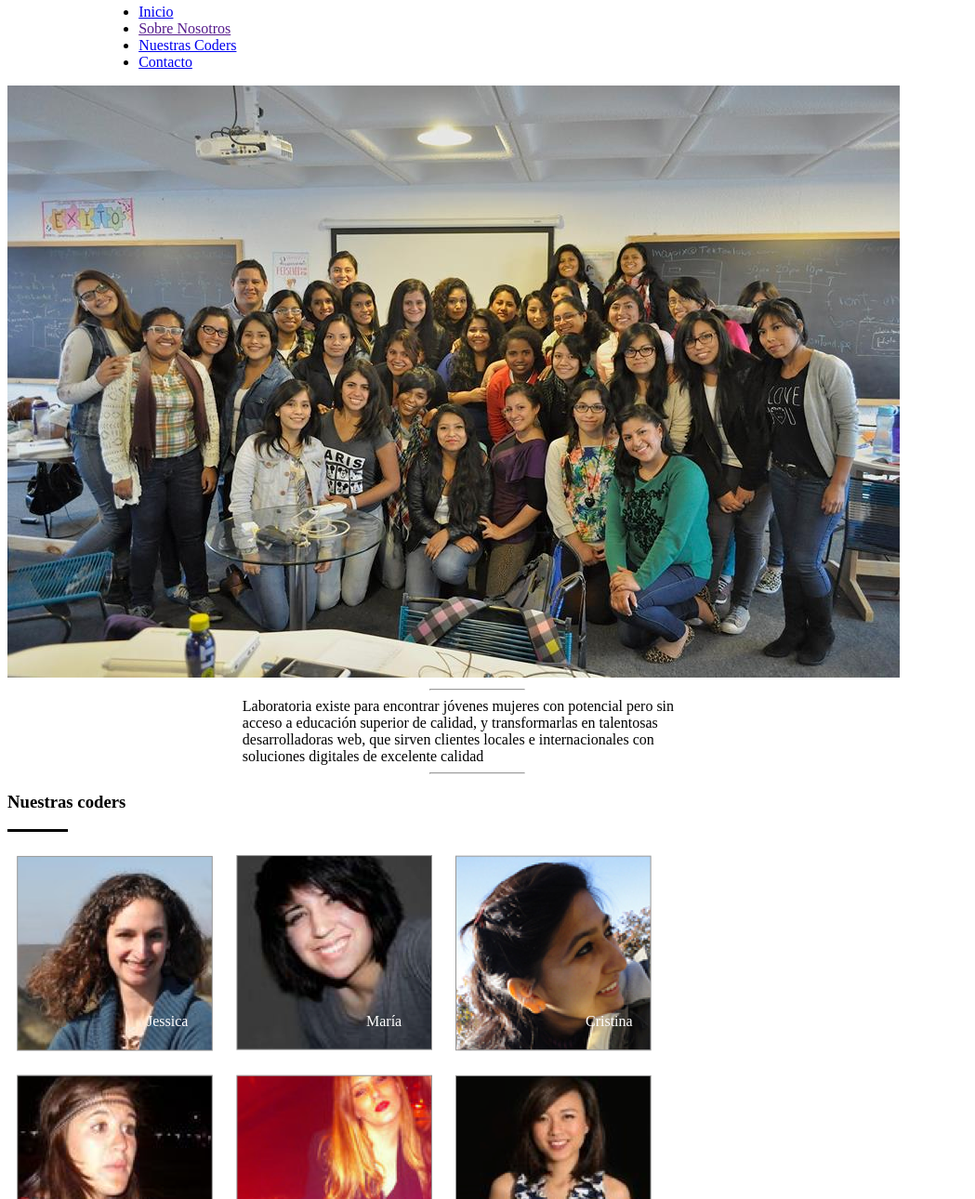
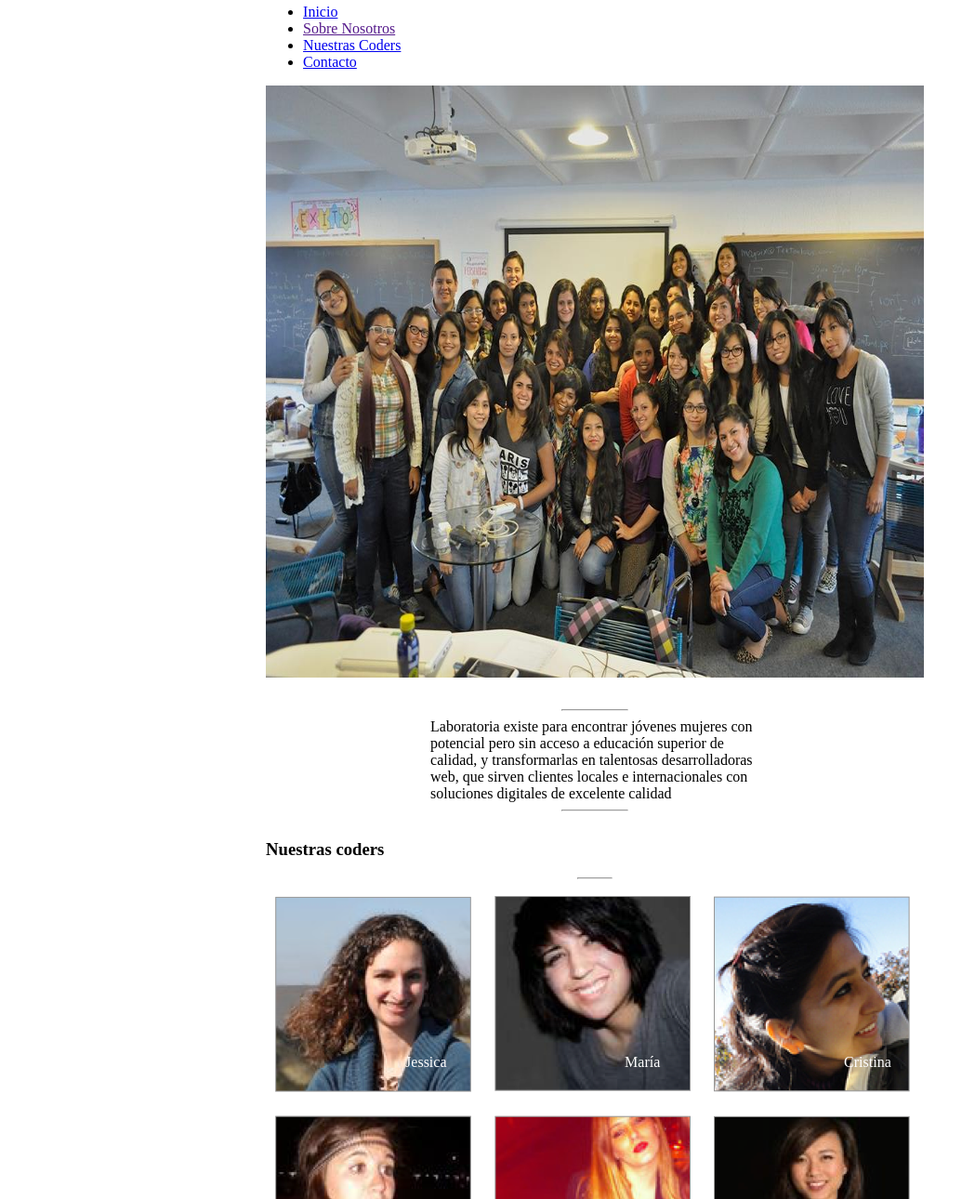
Before and after one commit to aguzro/layout-coders, a plain HTML site: page index.html in a window 1280 px wide. Shown: the part 134-1424 px from the top of the page at 93% size, without its empty margins (0-1049 px from the left). Drawn offline with Linux system fonts and the light colour scheme.

Commit message:
Cambios en estructura html y estilos css para centrar pagina

```diff
--- a/css/main.css
+++ b/css/main.css
@@ -1,33 +1,45 @@
 .contenedor {
-  width: 80%;
+  width: 70%;
+  margin: 0 auto;
 }
 .headercaja {
   width: 80%;
   margin: 0 auto;
+
 }
-.imagenheader {
+.headerimagen {
   width: 100%;
 }
 .nav {
   width: 80%;
   margin: 0 auto;
 }
-#imagengrupo {
+.navbar {
   width: 100%;
+}
+#imagegroup {
+  width: 80%;
   margin: 0 auto;
+}
+.centerimage {
+  width: 100%
+}
+.description {
+  width: 80%;
+  margin: 0 auto;
+  margin-top: 30px;
+  margin-bottom: 30px;
 }
 p {
   width: 50%;
   margin: 0 auto;
 }
-#separator {
-	border-top: 3px solid black;
-	width: 65px;
-	height: 15px;
-	display: block;
+.codersgallery {
+  width: 80%;
+  margin: 0 auto;
 }
 #bloques {
-	width: 750px;
+	width: 100%;
 }
 .container {
   height: 212px;
--- a/index.html
+++ b/index.html
@@ -8,10 +8,10 @@
 <body>
 	<div class="contenedor">
 		<div class="headercaja">
-			<img class="imagenheader" src="img/logo.png" height="110" width="704" alt="">
+			<img class="headerimagen" src="img/logo.png" height="110" width="704" alt="">
 		</div>
 		<div class="nav">
-			<ul>
+			<ul class="navbar">
 			<li>
 				<a href="http://laboratoria.la/">Inicio</a>
 			</li>
@@ -26,13 +26,17 @@
 			</li>
 			</ul>
 		</div>
-		<section id="imagengrupo"><img src="img/grupal.jpg" height="637" width="960" alt="grupo"></section>
-		<hr style="size:2px; color:gray; width:10%"/>
-		<p>Laboratoria existe para encontrar jóvenes mujeres con potencial pero sin acceso a educación superior de calidad, y transformarlas en talentosas desarrolladoras web, que sirven clientes locales e internacionales con soluciones digitales de excelente calidad</p>
-		<hr style="size:2px; color:gray; width:10%"/>
-		<section class="coders gallery">
+		<section id="imagegroup">
+			<img class="centerimage"src="img/grupal.jpg" height="637" width="960" alt="laboratoria-grupo">
+		</section>
+		<section class="description">
+			<hr style="size:2px; color:gray; width:10%"/>
+			<p>Laboratoria existe para encontrar jóvenes mujeres con potencial pero sin acceso a educación superior de calidad, y transformarlas en talentosas desarrolladoras web, que sirven clientes locales e internacionales con soluciones digitales de excelente calidad</p>
+			<hr style="size:2px; color:gray; width:10%"/>
+		</section>
+		<section class="codersgallery">
 			<h3>Nuestras coders</h3>
-			<div id="separator"></div>
+			<hr style="size:30px; color:black; width:5%;"/>
 			<div id="bloques">
 				<div class="container">
 					<a href="coder-detail.html"></a>
```
